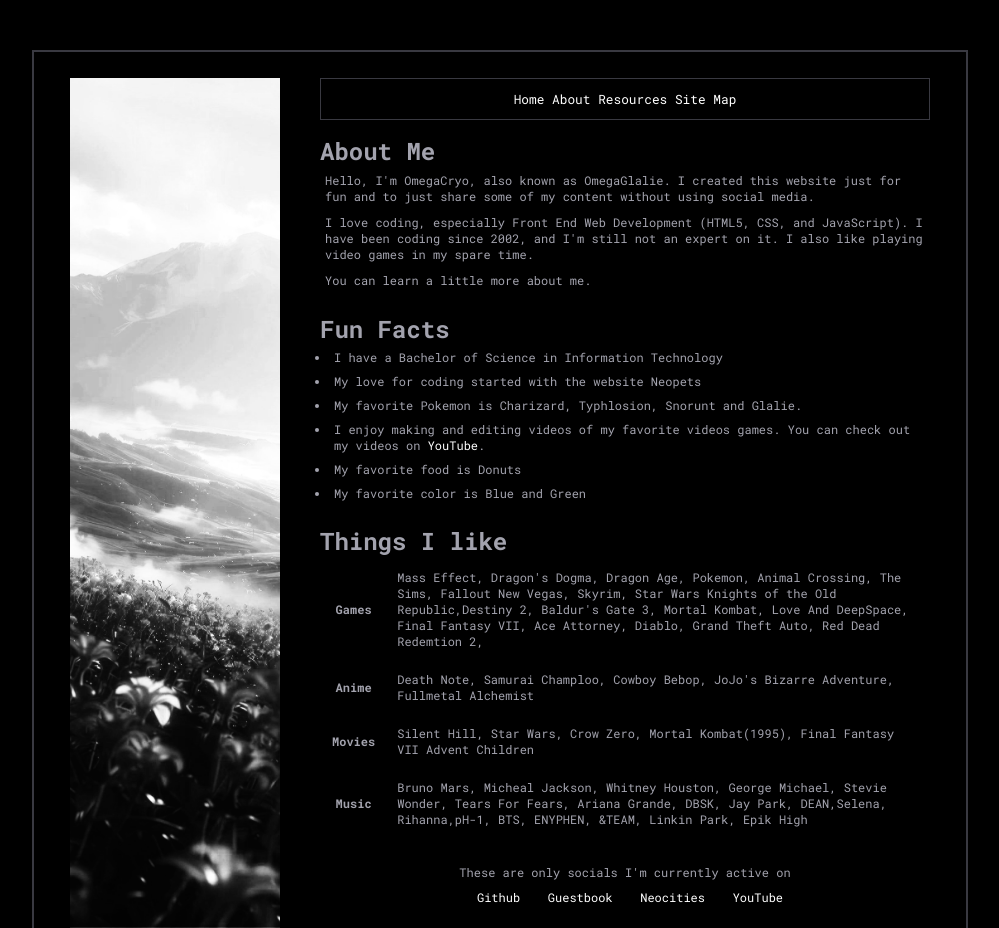
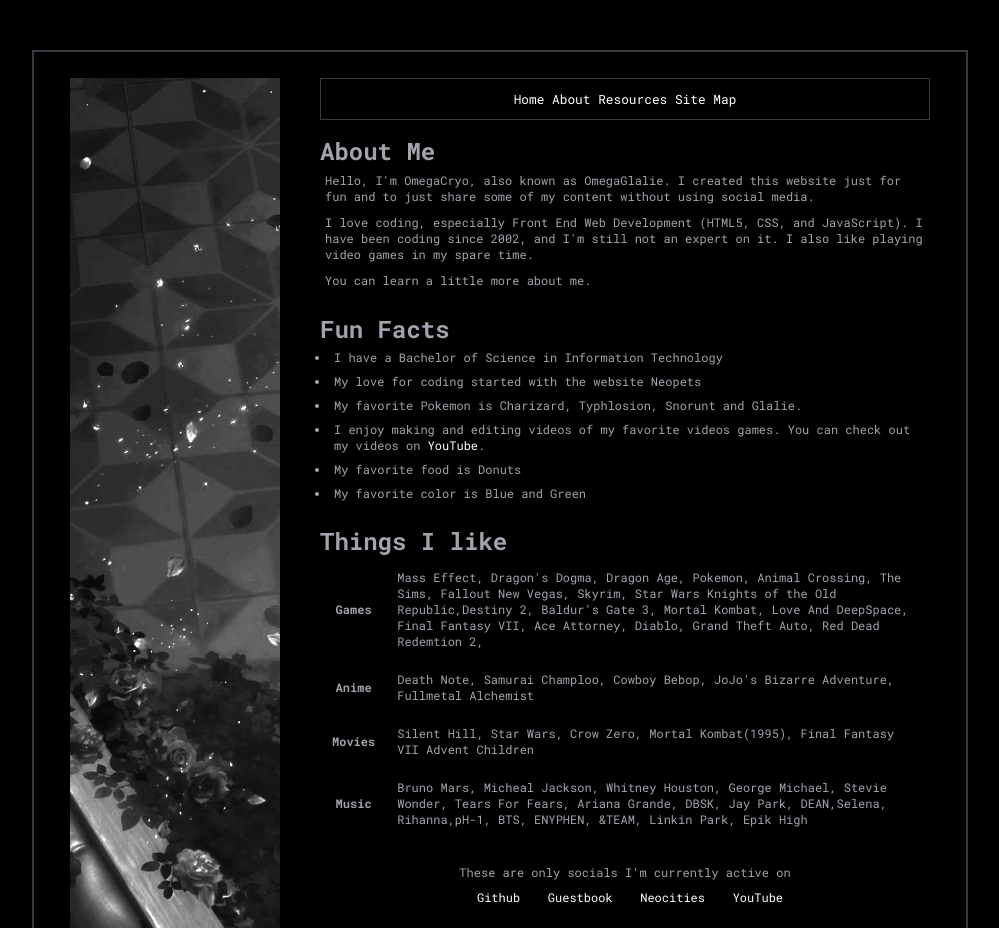
Before and after one commit to OmegaCryo/Portfolio-Project, a plain HTML site: page about.html in a window 1280 px wide. Shown: the top 928 px of the page, without its empty margins (140-1139 px from the left). Drawn offline with Linux system fonts and the light colour scheme.

Commit message:
About -Upload image -Update image on about page

```diff
--- a/about.html
+++ b/about.html
@@ -9,7 +9,7 @@
   <body>
     <div class="about-container">
       <div class="left-box">
-        <img src="images/ladsbg1.png" />
+        <img src="images/Sylusbg2.png" />
       </div>
       <div class="right-box">
         <section class="nav-section">
```
Also changed, not shown: images/Sylusbg2.png (added).
